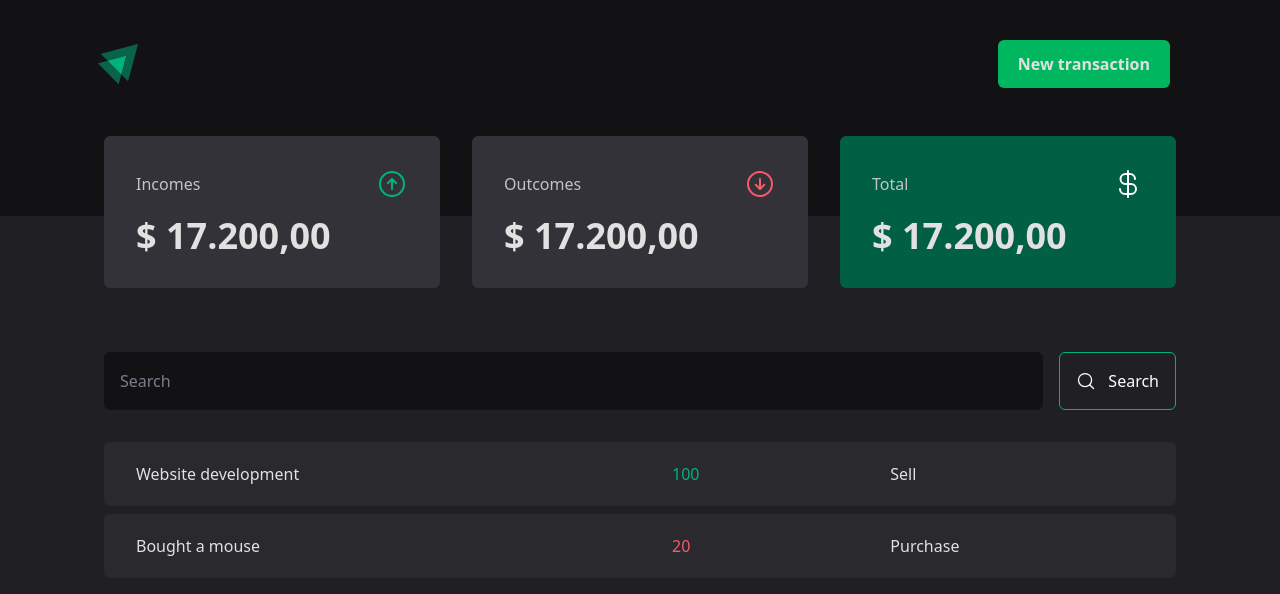
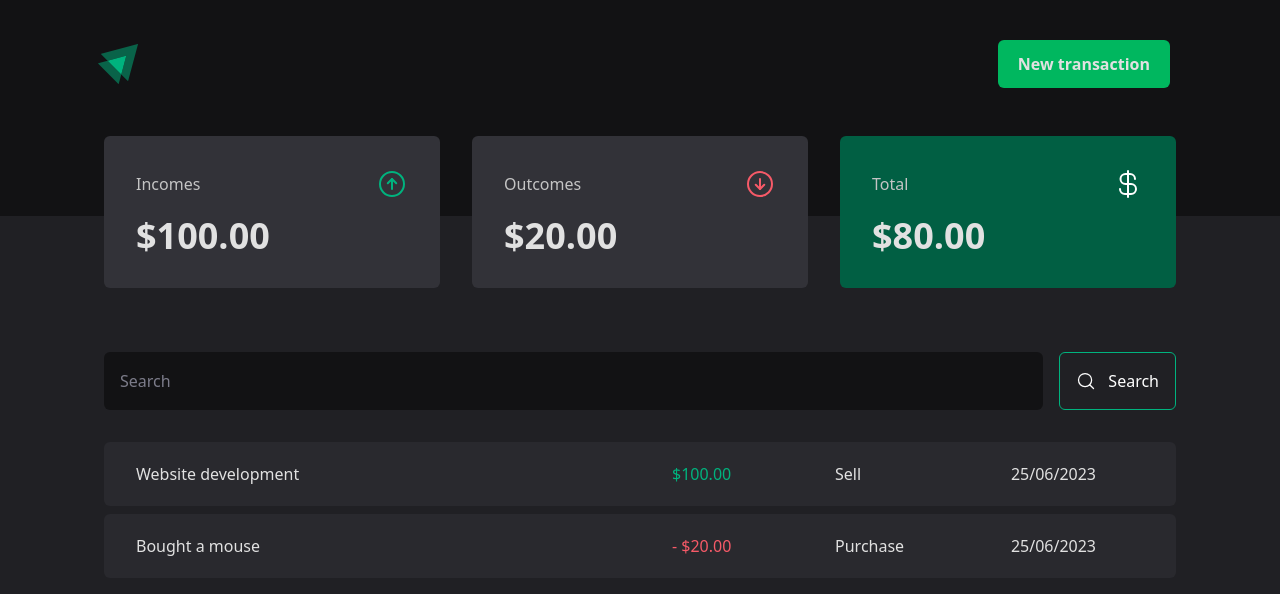
Before and after one commit to enoquetembe/dt-money, a React (Vite) app: page / in a window 1280 px wide. Shown: the top 594 px of the page. Built offline with nearby package versions, Linux system fonts and the light colour scheme; data requests are answered from the project's data file.

Commit message:
feat: calculating amount of Transactions

```diff
--- a/server.json
+++ b/server.json
@@ -5,7 +5,7 @@
       "description": "Website development",
       "type": "income",
       "category": "Sell",
-      "price": "100",
+      "price": 100,
       "createdAt": "2023-06-25T20:00:55.076Z"
     },
 
@@ -14,7 +14,7 @@
       "description": "Bought a mouse",
       "type": "outcome",
       "category": "Purchase",
-      "price": "20",
+      "price": 20,
       "createdAt": "2023-06-25T20:03:16.552Z"
     }
   ]
--- a/src/components/Summary.tsx
+++ b/src/components/Summary.tsx
@@ -1,10 +1,9 @@
 import { ArrowCircleDown, ArrowCircleUp, CurrencyDollar } from 'phosphor-react'
-import { useContext } from 'react'
-import { TransactionsContext } from '../contexts/TransactionsContext'
+import { priceFormatter } from '../utils/formatter'
+import { useSummary } from '../hooks/useSummary'
 
 export function Summary() {
-  const { transactions } = useContext(TransactionsContext)
-
+  const summary = useSummary()
   return (
     <section>
       <div
@@ -17,7 +16,9 @@ export function Summary() {
             <ArrowCircleUp size={32} className="text-green-300" />
           </header>
 
-          <strong className="block mt-4 text-4xl">$ 17.200,00</strong>
+          <strong className="block mt-4 text-4xl">
+            {priceFormatter.format(summary.income)}
+          </strong>
         </div>
 
         <div className="bg-gray-600 rounded-md p-8">
@@ -26,7 +27,9 @@ export function Summary() {
             <ArrowCircleDown size={32} className="text-red-300" />
           </header>
 
-          <strong className="block mt-4 text-4xl">$ 17.200,00</strong>
+          <strong className="block mt-4 text-4xl">
+            {priceFormatter.format(summary.outcome)}
+          </strong>
         </div>
 
         <div className="bg-green-700 rounded-md p-8">
@@ -35,7 +38,9 @@ export function Summary() {
             <CurrencyDollar size={32} className="text-white" />
           </header>
 
-          <strong className="block mt-4 text-4xl">$ 17.200,00</strong>
+          <strong className="block mt-4 text-4xl">
+            {priceFormatter.format(summary.total)}
+          </strong>
         </div>
       </div>
     </section>
--- /dev/null
+++ b/src/hooks/useSummary.ts
@@ -0,0 +1,26 @@
+import { useContext } from 'react'
+import { TransactionsContext } from '../contexts/TransactionsContext'
+
+export function useSummary() {
+  const { transactions } = useContext(TransactionsContext)
+
+  const summary = transactions.reduce(
+    (acc, transaction) => {
+      if (transaction.type === 'income') {
+        acc.income += transaction.price
+        acc.total += transaction.price
+      } else {
+        acc.outcome += transaction.price
+        acc.total -= transaction.price
+      }
+      return acc
+    },
+    {
+      income: 0,
+      outcome: 0,
+      total: 0,
+    },
+  )
+
+  return summary
+}
--- a/src/pages/Transactions.tsx
+++ b/src/pages/Transactions.tsx
@@ -5,6 +5,7 @@ import { SearchForm } from '../components/SearchForm'
 import { Summary } from '../components/Summary'
 import { TableData } from '../components/TableData'
 import { TransactionsContext } from '../contexts/TransactionsContext'
+import { dateFormatter, priceFormatter } from '../utils/formatter'
 
 export function Transactions() {
   const { transactions } = useContext(TransactionsContext)
@@ -26,10 +27,14 @@ export function Transactions() {
                   <TableData width="50%">{transaction.description}</TableData>
                   <TableData>
                     <PriceHighLight variant={transaction.type}>
-                      {transaction.price}
+                      {transaction.type === 'outcome' && '- '}
+                      {priceFormatter.format(transaction.price)}
                     </PriceHighLight>
                   </TableData>
                   <TableData>{transaction.category}</TableData>
+                  <TableData>
+                    {dateFormatter.format(new Date(transaction.createdAt))}
+                  </TableData>
                 </tr>
               )
             })}
--- /dev/null
+++ b/src/utils/formatter.ts
@@ -0,0 +1,5 @@
+export const dateFormatter = new Intl.DateTimeFormat('pt')
+export const priceFormatter = new Intl.NumberFormat('en-us', {
+  style: 'currency',
+  currency: 'USD',
+})
```
